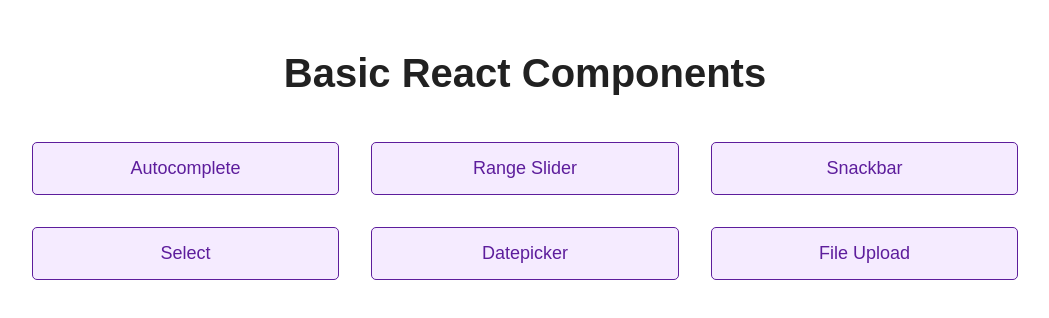
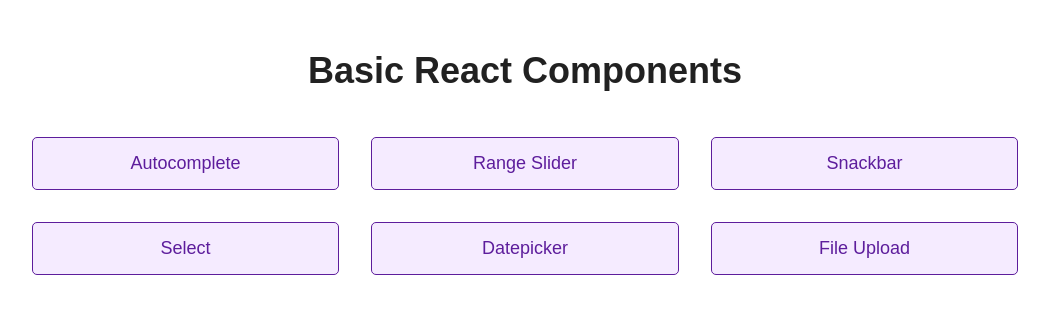
Before and after one commit to happytatva/Basic-React-Demo, a React (Create React App) app: page / in a window 1280 px wide. Shown: the top 318 px of the page, without its empty margins (115-1164 px from the left). Built offline with nearby package versions, Linux system fonts and the light colour scheme.

Commit message:
edited css

```diff
--- a/src/theme/theme.js
+++ b/src/theme/theme.js
@@ -25,7 +25,7 @@ const theme = createTheme({
   typography: {
     fontFamily: ["Arial, Helvetica, sans-serif"],
     h1: {
-      fontSize: 40,
+      fontSize: 36,
       marginBottom: 15,
       fontWeight: 600,
     },
```
